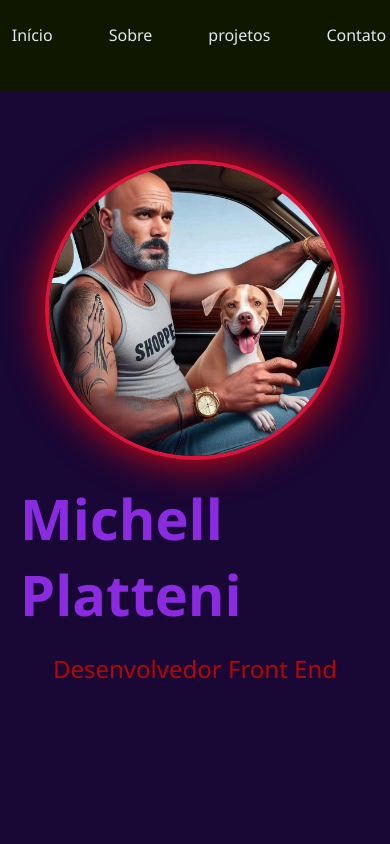
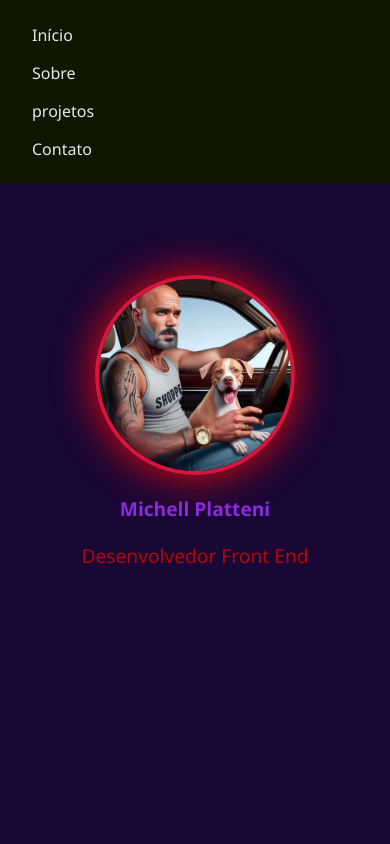
Before and after one commit to Mplatteni38/Portf-lio1, a plain HTML site: page index.html in a window 390 px wide. Shown: the top 844 px of the page. Drawn offline with Linux system fonts and the light colour scheme.

Commit message:
Atualiza estilo responsivo para mobile

```diff
--- a/styles.css
+++ b/styles.css
@@ -51,12 +51,12 @@ html {
 .menu-link::after{
     content:'';
     height: 2px;
-    width: ;
+    width: 0;
     position:absolute;
     bottom: 0;
     left: 0;
     background: linear-gradient(90deg, #edf9ff52, #09ce54);
-   transition: width 0,5s ease;
+   transition: width 0.5s ease;
 
 }
 
@@ -64,9 +64,6 @@ html {
     width: 100%;
 }
 
-.menu-link::hover::after {
-    width: 100%;
-}
 
 .cabecalho{
     min-height: 100vh;
@@ -300,3 +297,39 @@ box-shadow: 0 0 10px crimson;
 
     }
 }
+
+
+@media(max-width: 768px) {
+    .menu {
+        flex-direction: column;
+        gap: 1rem;
+    }
+
+    .foto-perfil {
+        width: 200px;
+        height: 200px;
+    }
+   .projeto-imagem{
+    width: 100%;
+    height: auto;
+   }
+
+
+    .projetos-caixa{
+        grid-template-columns: 1fr;
+        gap: 2rem;
+
+    }
+    .cabecalho h1{
+        font-size: 1.2rem;
+        text-align: center;
+
+    }
+    .cabecalho-sub{
+        font-size: 1.2rem;
+        text-align: center;
+    }
+    .formulario-contato{
+        width: 90%;
+    }
+}
```
